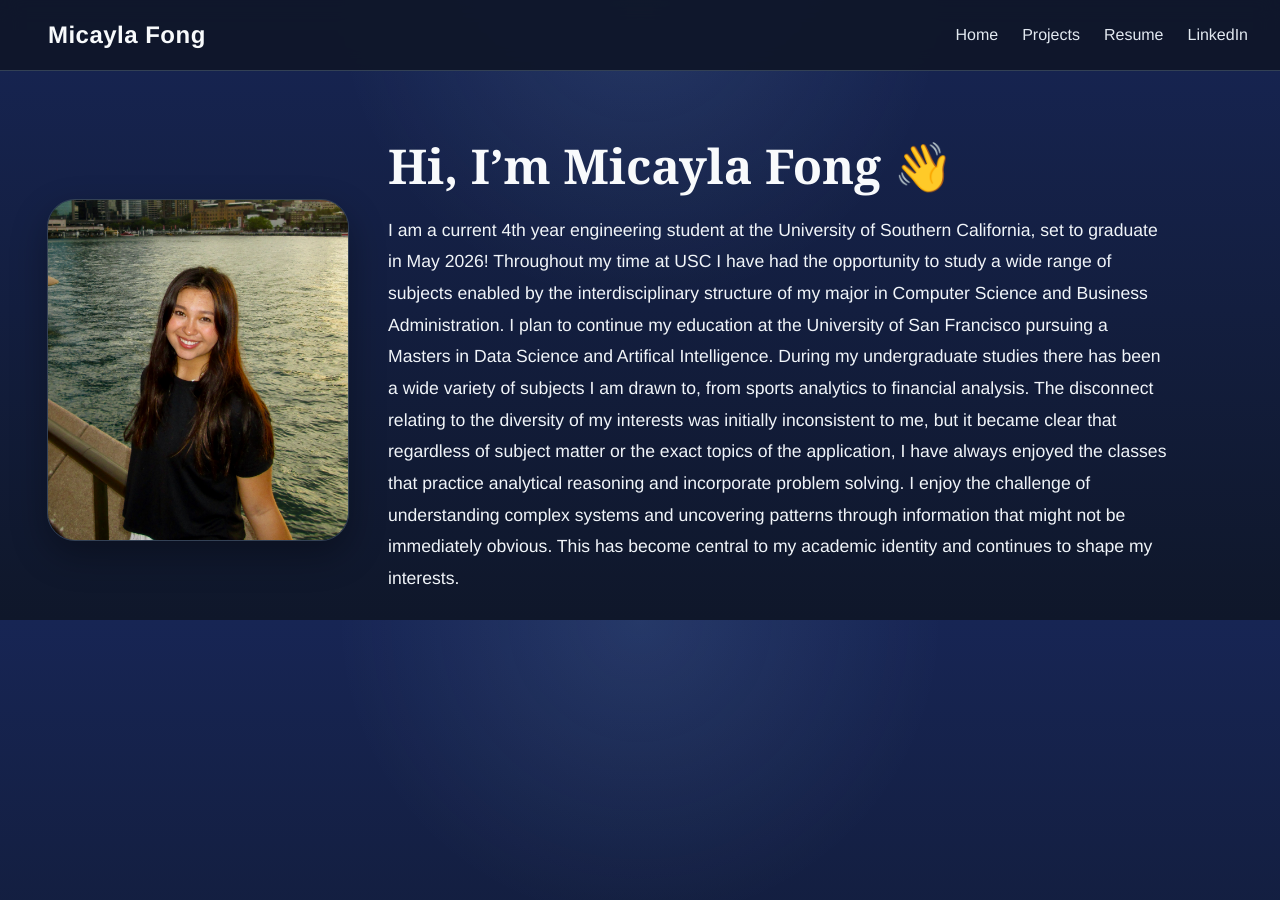
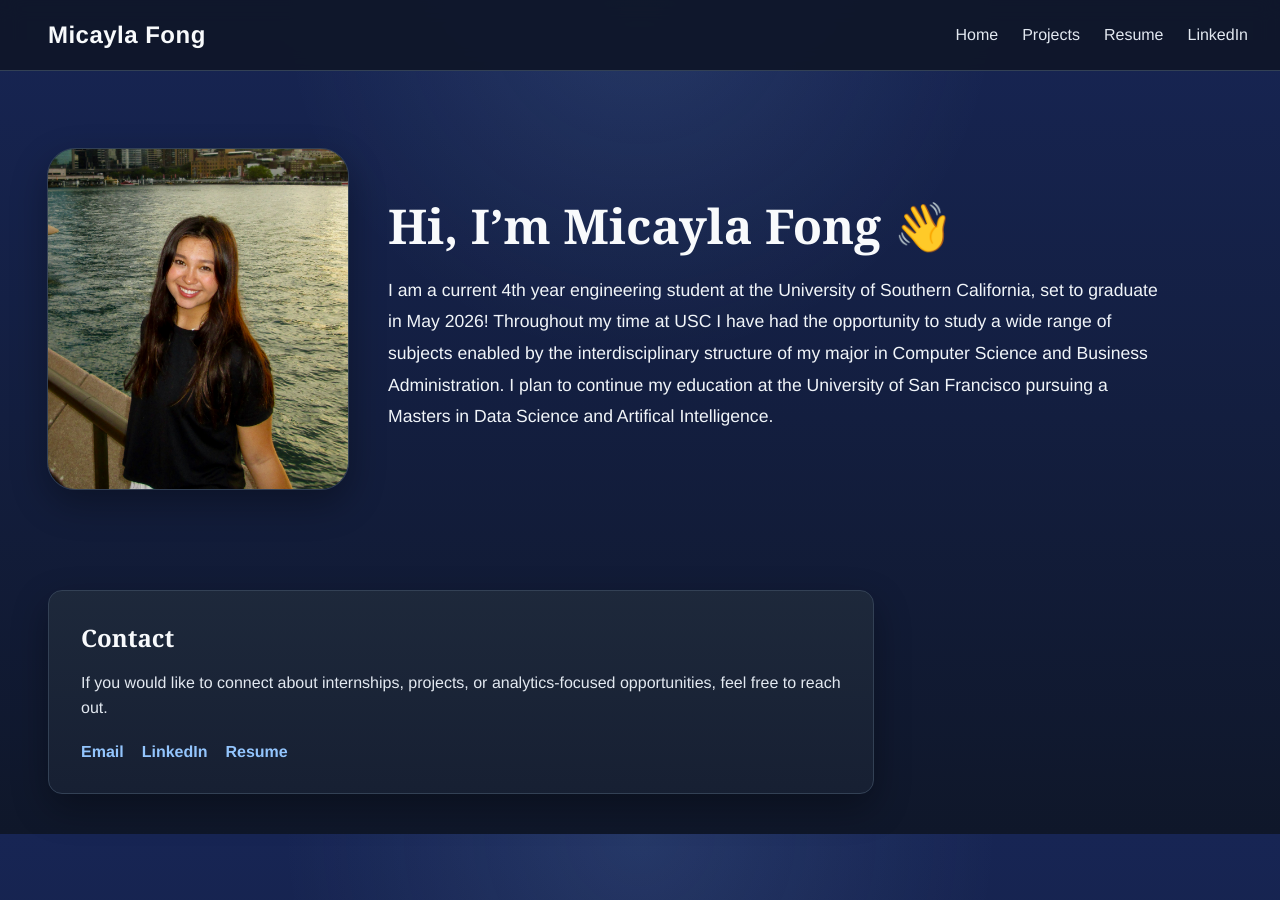
Before and after one commit to mdfong35/mdfong35.github.io, a Jekyll site: the page built from index.md, in a window 1280 px wide. Built offline with Jekyll 4.4.1, drawn with Linux system fonts in a browser that asks for light colours.

Commit message:
Update index.md

```diff
--- a/index.md
+++ b/index.md
@@ -14,8 +14,19 @@
     <h1>Hi, I’m Micayla Fong 👋</h1>
     <p>
       I am a current 4th year engineering student at the University of Southern California, set to graduate in May 2026! Throughout my time at USC I have had the opportunity to study a wide range of subjects enabled by the interdisciplinary structure of my major in Computer Science and Business Administration. I plan to continue my education at the University of San Francisco pursuing a Masters in Data Science and Artifical Intelligence.
-
-      During my undergraduate studies there has been a wide variety of subjects I am drawn to, from sports analytics to financial analysis. The disconnect relating to the diversity of my interests was initially inconsistent to me, but it became clear that regardless of subject matter or the exact topics of the application, I have always enjoyed the classes that practice analytical reasoning and incorporate problem solving. I enjoy the challenge of understanding complex systems and uncovering patterns through information that might not be immediately obvious. This has become central to my academic identity and continues to shape my interests.
     </p>
   </div>
 </div>
+
+
+
+
+<section class="contact-section">
+  <h2>Contact</h2>
+  <p>If you would like to connect about internships, projects, or analytics-focused opportunities, feel free to reach out.</p>
+  <div class="contact-links">
+    <a href="mailto:micaylafong@gmail.com">Email</a>
+    <a href="https://www.linkedin.com/in/micayla-fong-3555f/" target="_blank">LinkedIn</a>
+    <a href="/assets/Resume.pdf" target="_blank">Resume</a>
+  </div>
+</section>
```
